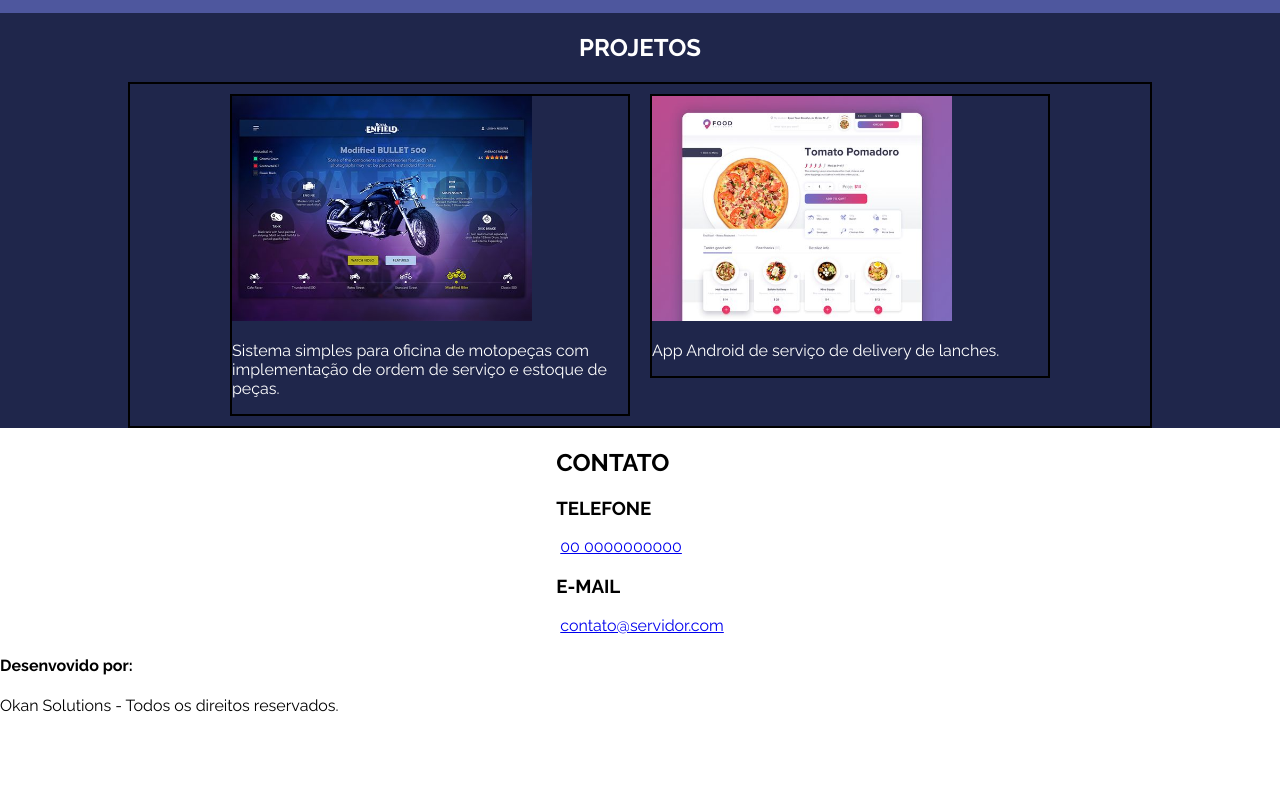
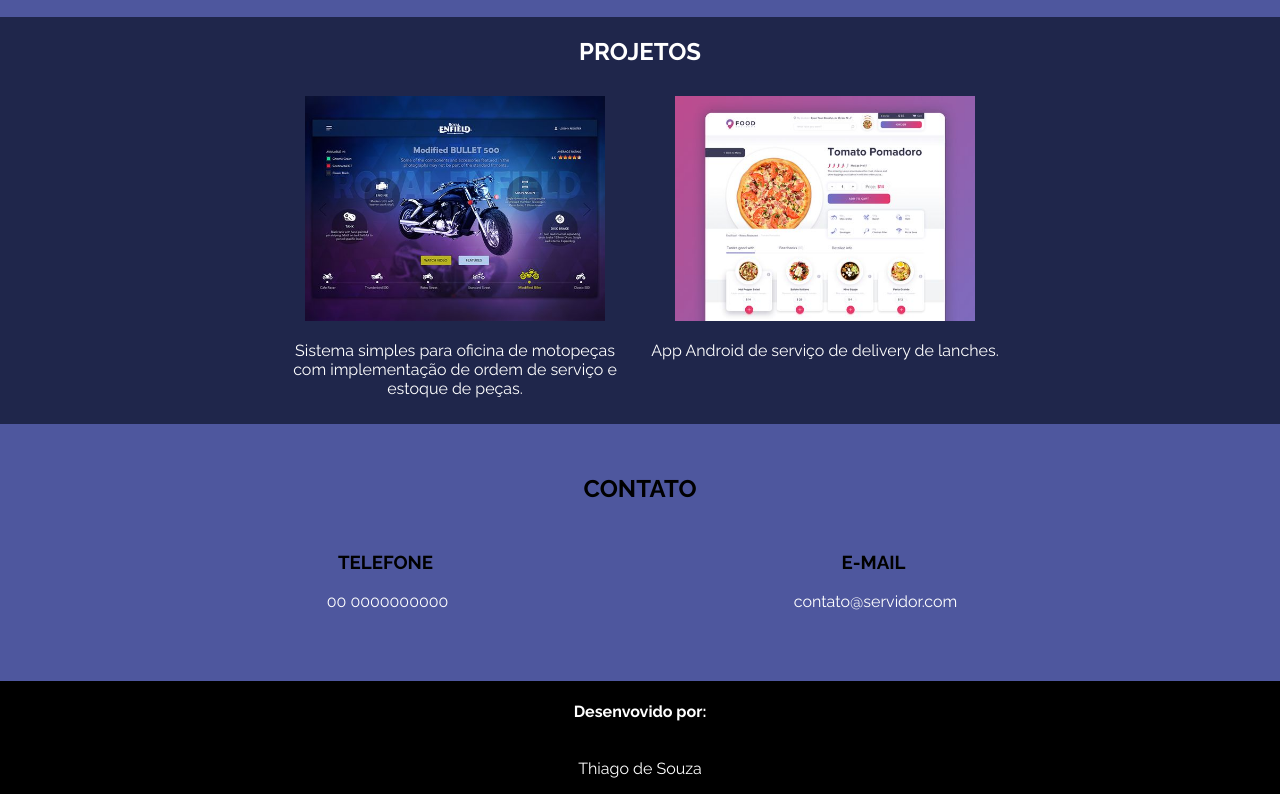
Before and after one commit to tjbass2021/site-okansolution, a plain HTML site: page index.html in a window 1280 px wide. Shown: the part 1350-2144 px from the top of the page. Before the commit the page ends 2081 px from the top, so only its background shows below. Drawn offline with Linux system fonts and the light colour scheme.

Commit message:
ultimas alterações

```diff
--- a/assets/css/estilos.css
+++ b/assets/css/estilos.css
@@ -26,6 +26,8 @@ header nav ul li{
 header nav ul li a{
     text-decoration: none;
     color: white;
+    padding: 5px;
+
 }
 
 header nav ul li a:hover{
@@ -57,9 +59,10 @@ main .logo{
 
 }
 
-/* main .logo img{
-    opacity: 70%;
-} */
+.logo img{
+    width: 40%;
+    height: 40%;
+}
 
 #sobre{
     display: flex;
@@ -100,7 +103,8 @@ main .logo{
     flex-flow: column;
     align-items: center;
     background-color: #4e579e;
-    height: 25%;
+    /* max-height: 400px; */
+    height: 30%;
     width: 100%;
     padding: 20px;
 }
@@ -113,20 +117,20 @@ main .logo{
     display: flex;
     flex-flow: row wrap;
     justify-content: center;
-    border: 2px solid black;
+    /* border: 2px solid black; */
 }
 
 #servicos .figuras figure img:hover{
-    width: 350px;
+    width: 250px;
 
 }
 
 #servicos .figuras figure img{
     width: 300px;
 }
-#servicos .figuras figure{
+/* #servicos .figuras figure{
     border: 2px solid black;
-}
+} */
 
 #projetos{
     display: flex;
@@ -144,16 +148,57 @@ main .logo{
     justify-content: center;
     width: 80%;
     height: 80%;
-    border: 2px solid black;
+    /* border: 2px solid black; */
 }
 
-.marketplace, .delivery, .oficina{
-    height: 80%;
-    width: 400px;
-    border: 2px solid black;
+.delivery, .oficina{
+
+    width: 350px;
+    /* border: 2px solid black; */
     margin: 10px;
+    text-align: center;
 }
 
-.marketplace img, .oficina img, .delivery img{
+.oficina img, .delivery img{
     width: 300px;
 }
+
+#contato{
+    display: flex;
+    flex-flow: column wrap;
+    align-items: center;
+    width: 100%;
+    height: 25%;
+    background-color: #4e579e;
+    padding: 30px;
+
+}
+
+.contato{
+    display: flex;
+    flex-flow: row wrap;
+    justify-content: center;
+    width: 80%;
+    height: 25%;
+    margin-bottom: 30px;
+
+}
+
+.email, .telefone{
+    /* border: 2px solid black; */
+    margin: 10px auto;
+    text-align: center;
+}
+.email a, .telefone a{
+    text-decoration: none;
+    color: white;
+}
+
+footer{
+    display: flex;
+    flex-direction: column;
+    align-items: center;
+    background-color: black;
+    color: white;
+
+}
--- a/index.html
+++ b/index.html
@@ -93,6 +93,7 @@
             <article id="contato">
                 <h1>CONTATO</h1>
 
+                <div class="contato">
                     <div class="telefone">
                         <h3>TELEFONE</h3>
 
@@ -108,6 +109,7 @@
 
                         <a href="mailto:contato@servidor.com">contato@servidor.com</a>
                     </div>
+                </div>
 
             </article>
 
@@ -115,7 +117,7 @@
 
         <footer>
             <h4>Desenvovido por:</h4>
-            <p>Okan Solutions - Todos os direitos reservados.</p>
+            <p>Thiago de Souza</p>
         </footer>
 
     </div>
```
Lines whose indentation alone changed are shown as unchanged.
